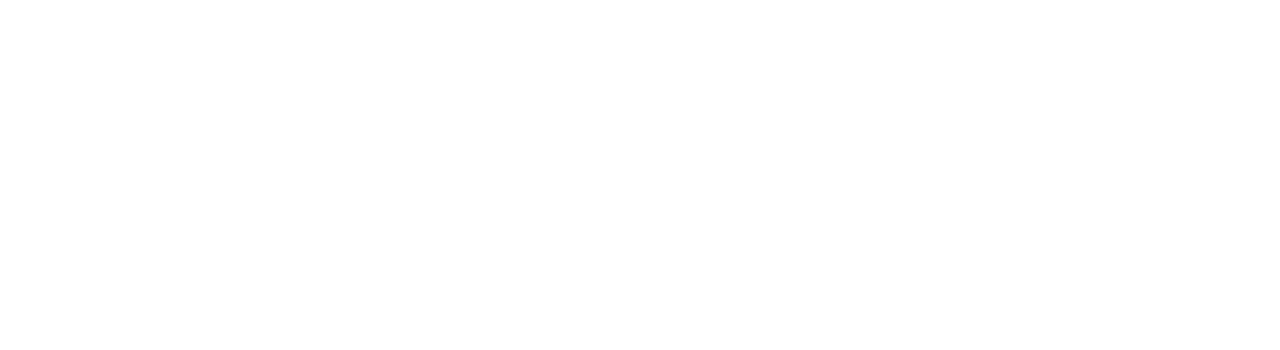
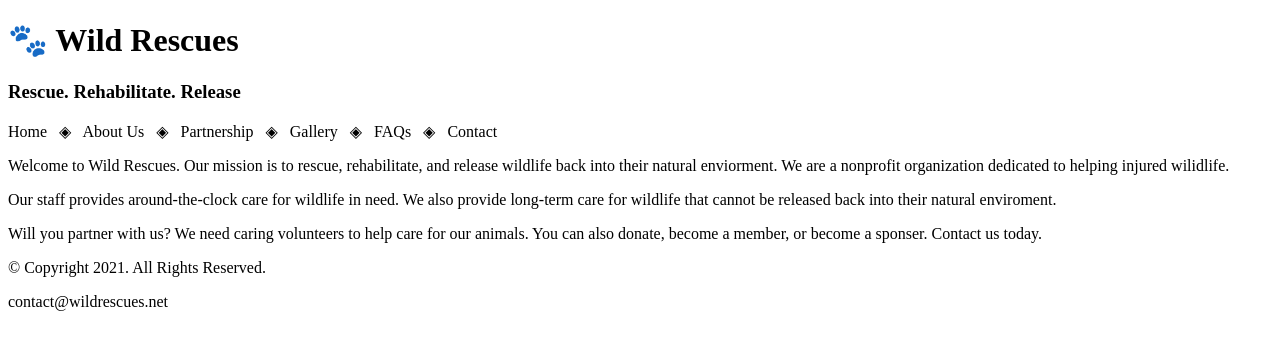
Before and after one commit to 144Sp24/ch2lab2-Allyhammond24, a plain HTML site: page template.html in a window 1280 px wide. Drawn offline with Linux system fonts and the light colour scheme.

Commit message:
ch2lab2 done

```diff
--- a/template.html
+++ b/template.html
@@ -1,9 +1,39 @@
 <!DOCTYPE html>
+<!--Ally Hammond template.htmal ch2lab2 1/23/24 -->
+<html lang="en">
 <head>
-<title>Pacific Trails Resort</title>
-<meta charset="utf-8">
+    <title>Wild Rescues: Home</title>
+    <meta charset="utf-8">
 </head>
 <body>
+    <header>
+        <h1>&#128062; Wild Rescues</h1>
+        <h3>Rescue. Rehabilitate. Release</h3>
+    </header>
+
+    <nav>
+        <p>Home &nbsp; &#9672; &nbsp;
+            About Us &nbsp; &#9672; &nbsp;
+            Partnership &nbsp; &#9672; &nbsp;
+            Gallery &nbsp; &#9672; &nbsp;
+            FAQs &nbsp; &#9672; &nbsp;
+            Contact</p>
+    </nav>
+
+    <!-- Use the Main area to add the main content to the webpage -->
+
+    <main>
+        <p>Welcome to Wild Rescues. Our mission is to rescue, rehabilitate, and release wildlife back into their natural enviorment. We are a nonprofit organization dedicated to helping injured wilidlife.</p>
+
+        <p>Our staff provides around-the-clock care for wildlife in need. We also provide long-term care for wildlife that cannot be released back into their natural enviroment.</p>
+
+        <p>Will you partner with us? We need caring volunteers to help care for our animals. You can also donate, become a member, or become a sponser. Contact us today.</p>
+    </main>
+
+    <footer>
+        <p>&copy; Copyright 2021. All Rights Reserved.</p>
+        <p>contact@wildrescues.net</p>
+    </footer>
 
 </body>
 </html>
```
